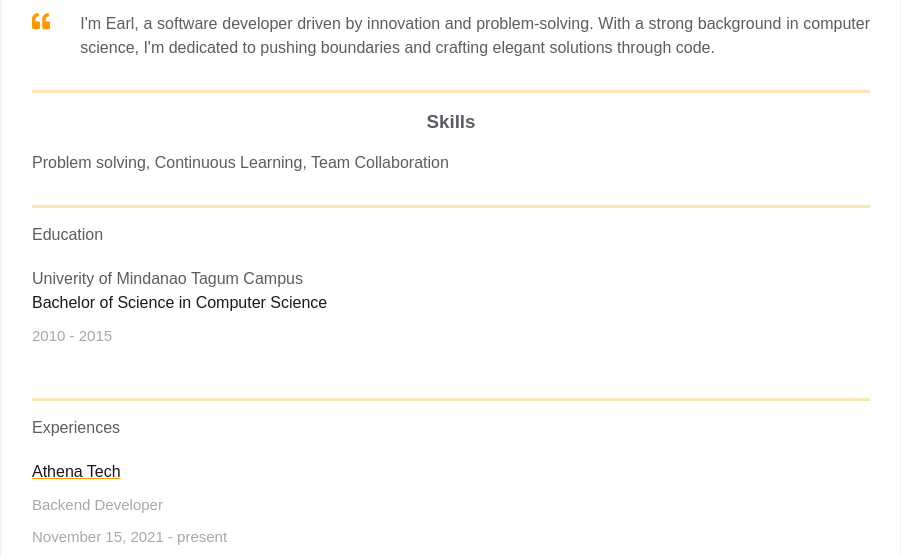
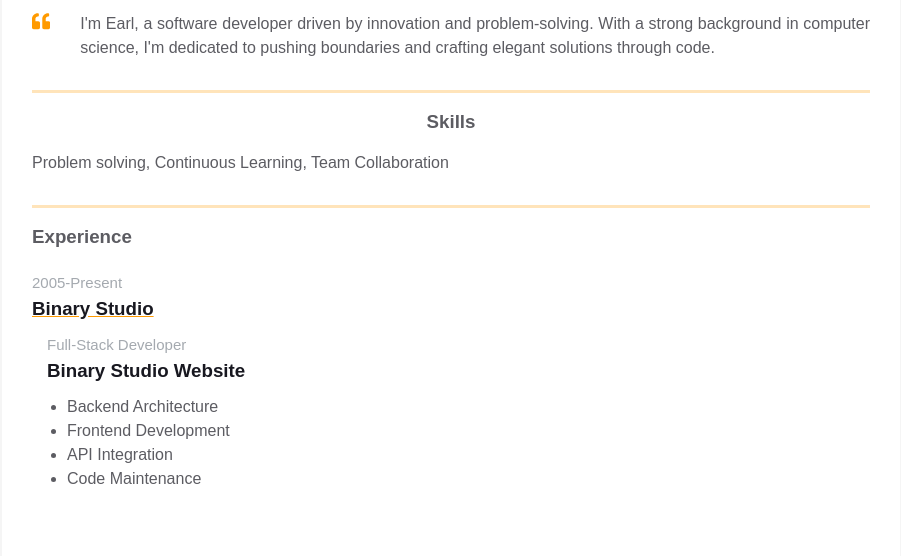
Before and after one commit to EarlDenamarca/homepage, a plain HTML site: page index.html in a window 1280 px wide. Shown: the part 338-894 px from the top of the page, without its empty margins (189-1090 px from the left). Drawn offline with Linux system fonts and the light colour scheme.

Commit message:
add experience block

```diff
--- a/index.html
+++ b/index.html
@@ -94,6 +94,35 @@
 
                 <div class="container">
                     <div class="resume__block">
+                      <div class="main-info fh">
+                        <div class="experiences">
+                            <h3 class="experiences__header">Experience</h3>
+                            <div class="experiences__company">
+                                <div class="experiences__company-header">
+                                    <span class="experiences__company-header-durability">2005-Present</span>
+                                    <h3 class="experiences__company-header-name">Binary Studio</h3>
+                                </div>
+
+                                <div class="experiences__company-project">
+                                    <span class="experiences__company-project-role">Full-Stack Developer</span>
+                                    <h3 class="experiences__company-project-name">Binary Studio Website</h3>
+                                    <ul class="experiences__company-project-responsibilities">
+                                    <li>Backend Architecture</li>
+                                    <li>Frontend Development</li>
+                                    <li>API Integration</li>
+                                    <li>Code Maintenance</li>
+                                    </ul>
+                                </div>
+                            </div>
+                        </div>
+
+                        <div class="additional-info fv"></div>
+                      </div>
+                    </div>
+                  </div>
+
+                <div class="container">
+                    <div class="resume__block">
                         <div class="additional-info">
                             <div class="additional-info__education">
                                 <div class="additional-info__education-header">
```
